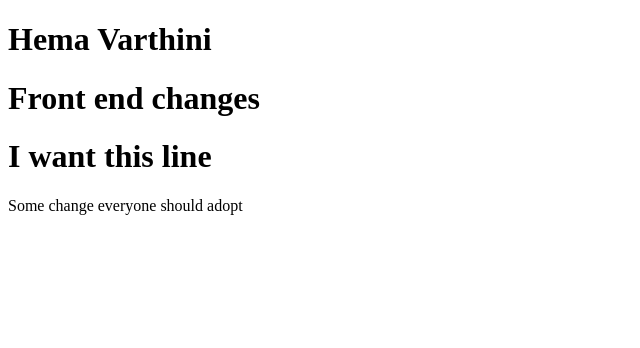
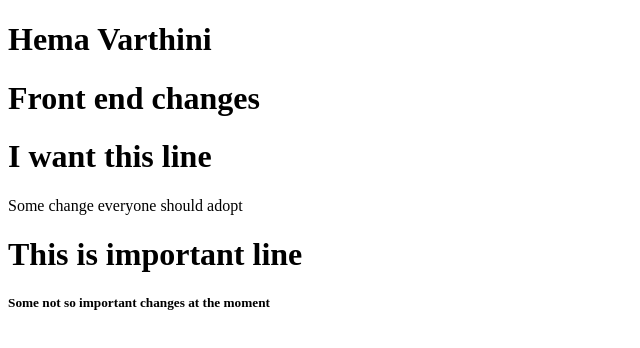
Before and after one commit to HemaVarthiniS/Sample, a plain HTML site: page index.html in a window 1280 px wide. Shown: the whole page, without its empty margins (0-640 px from the left). Drawn offline with Linux system fonts and the light colour scheme.

Commit message:
feat:added all the file

```diff
--- a/index.html
+++ b/index.html
@@ -10,5 +10,7 @@
     <h1>Front end changes</h1>
     <h1>I want this line</h1>
     Some change everyone should adopt
+    <h1>This is important line</h1>
+    <h5>Some not so important changes at the moment</h5>
 </body>
 </html>
```
